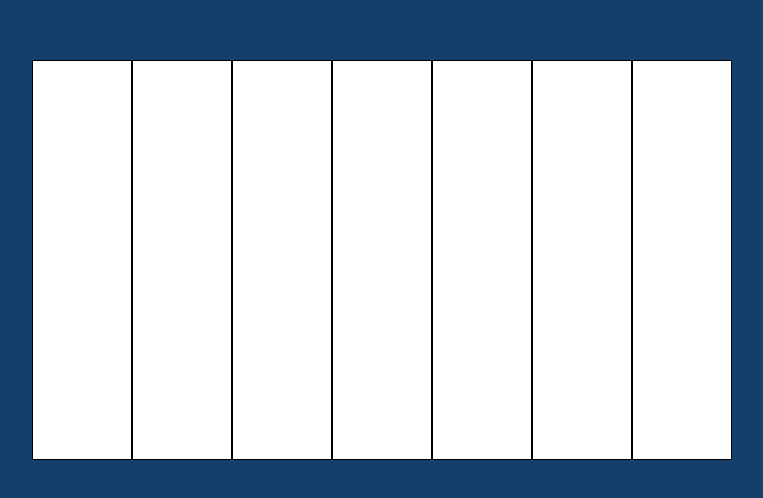
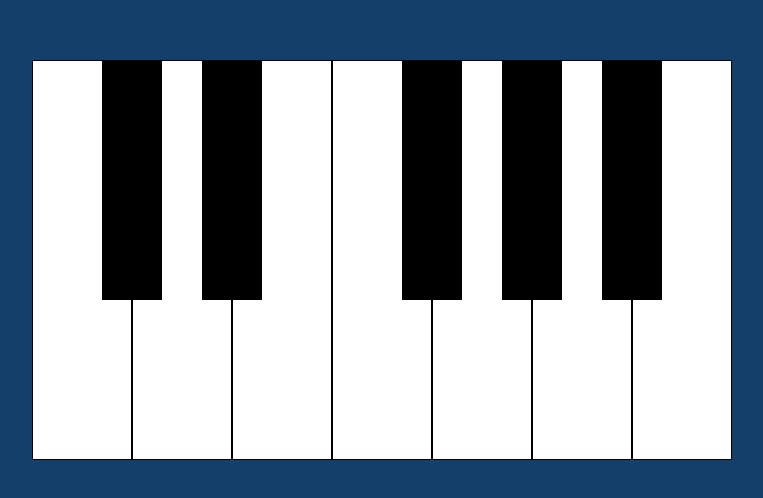
Before and after one commit to pastrychefgamer/js-piano, a plain HTML site: page index.html in a window 1280 px wide. Shown: the part 140-638 px from the top of the page, without its empty margins (258-1021 px from the left). Drawn offline with Linux system fonts and the light colour scheme.

Commit message:
black keys are resized and over white keys

```diff
--- a/styles.css
+++ b/styles.css
@@ -27,5 +27,11 @@ body {
 }
 
 .black {
-
+    width: 60px;
+    height: 240px;
+    background-color: black;
+    border: 1px solid black;
+    margin-left: -30px;
+    margin-right: -30px;
+    z-index: 2;
 }
```
